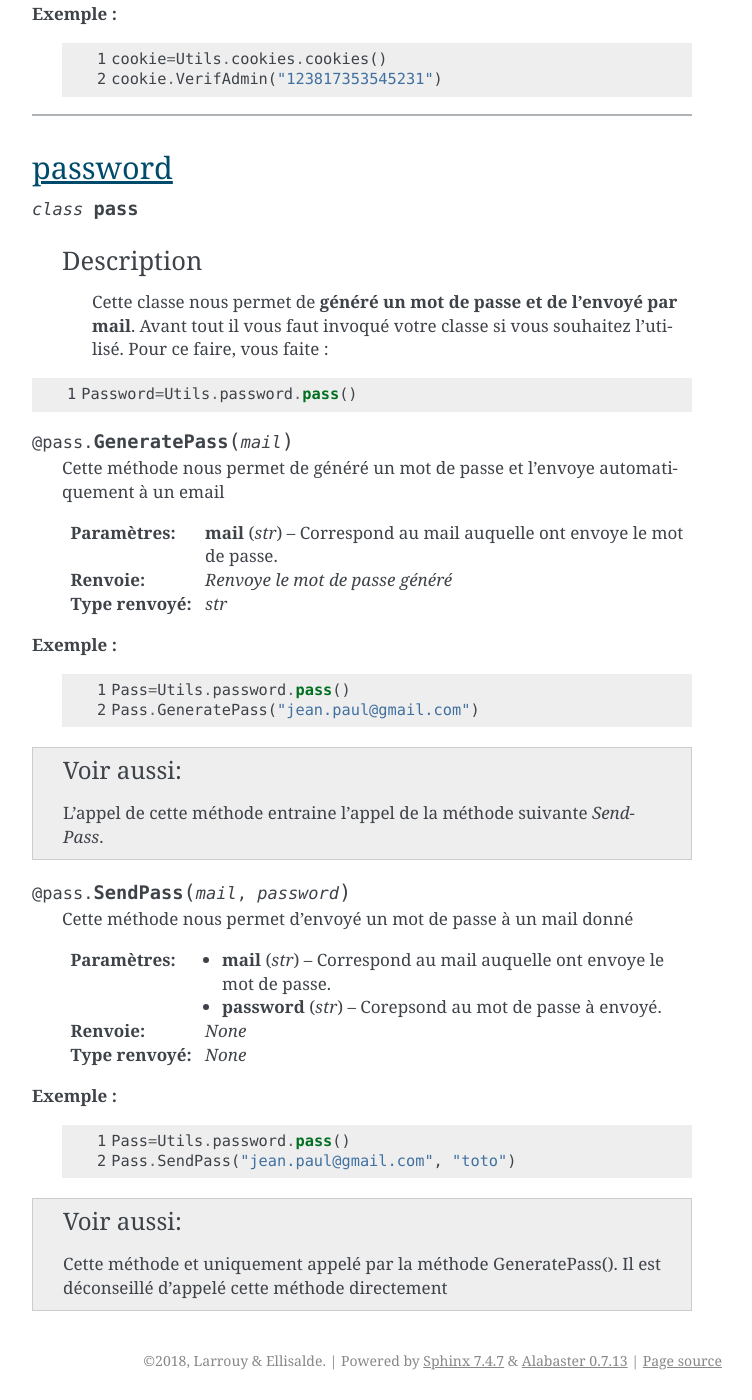
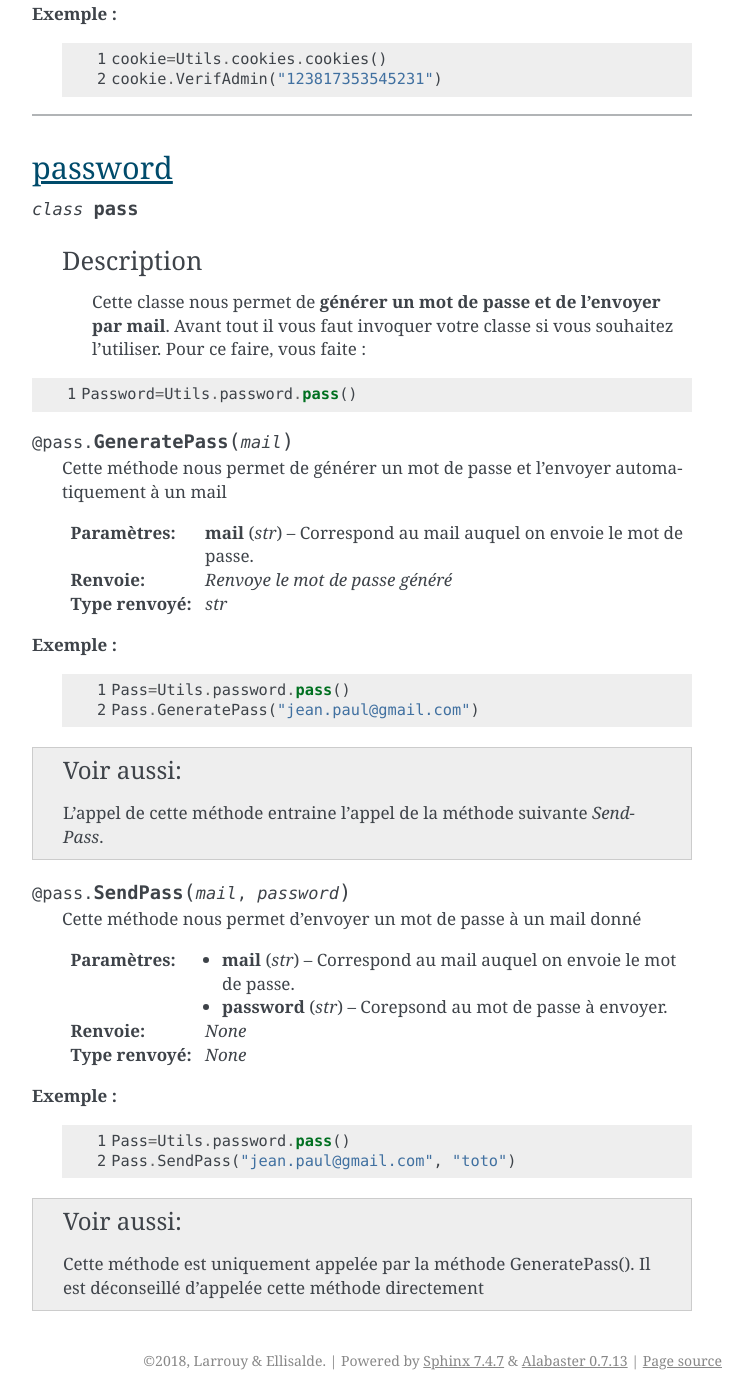
Before and after one commit to soldatroket/ProjetHacking, a Sphinx documentation site: the page built from Documentation/classe.rst, in a window 1280 px wide and 1400 px high, scrolled down 10776 px. Shown: the whole window, without its empty margins (388-1140 px from the left). Built offline with Sphinx 7.4.7, drawn with Linux system fonts in a browser that asks for light colours; some of the changed text lies outside the part shown.

Commit message:
Update classe.rst

```diff
--- a/Documentation/classe.rst
+++ b/Documentation/classe.rst
@@ -14,7 +14,7 @@ LdapTest
    +++++++++++
 
        Cette classe nous permet de **manipuler l'annuaire Ldap**.
-       Avant tout il vous faut invoqué la classe si vous souhaitez l'utilisé.
+       Avant tout il vous faut invoquer la classe si vous souhaitez l'utiliser.
        Pour ce faire, vous faite :
 
 .. code-block:: python
@@ -26,7 +26,7 @@ LdapTest
 
 .. decoratormethod:: LdapTest.Connection(dn,mdp)
 
-   Cette méthode est utilisé uniquement par le script ldapp.py lui même.
+   Cette méthode est utilisée uniquement par le script ldapp.py lui même.
    Elle permet d'initialisé une connection avec un annuaire Ldap et retourne un objet **LdapObject**
 
    :param str dn: DN de connexion
@@ -45,7 +45,7 @@ LdapTest
 
 .. decoratormethod:: LdapTest.Search(baseDN, searchScope, retrieveAttributes, searchFilter, MultResult, returnDN)
 
-   Cette méthode est utilisé pour réaliser des recherches dans l'annuaire Ldap.
+   Cette méthode est utilisée pour réaliser des recherches dans l'annuaire Ldap.
 
    :param str baseDN: DN de base d'ou l'ont souhaite réaliser la recherche
    :param str searchScope: Paramétre de recherche Ldap, peut valoir : LDAP.SCOPE_BASE, LDAP.SCOPE_SUBTREE, LDAP.SCOPE_CHILDREN
@@ -56,7 +56,7 @@ LdapTest
    :return: Un tableau ou une chaine de caractére
    :rtype: list(str) or str
 
-.. warning:: Pour pouvoir utilisé les paramétres de recherches Ldap, vous devez tout d'abord importé le module **ldap**
+.. warning:: Pour pouvoir utiliser les paramétres de recherches Ldap, vous devez tout d'abord importé le module **ldap**
 
 **Exemple :**
 
@@ -68,7 +68,7 @@ LdapTest
 
 .. decoratormethod:: LdapTest.AddMember(cn, sn, mail, DNiut, employee, password)
 
-   Cette méthode est utilisé pour ajouté un membre dans dans l'annuaire Ldap sous le noeud *ou=people,o=concours*.
+   Cette méthode est utilisée pour ajouter un membre dans dans l'annuaire Ldap sous le noeud *ou=people,o=concours*.
 
    :param str cn: Correspond au pseudonyme du membre.
    :param str sn: Correspond au second pseudonyme du membre.
@@ -89,7 +89,7 @@ LdapTest
 
 .. decoratormethod:: LdapTest.DelMember(dn)
 
-   Cette méthode est utilisé pour supprimé un membre de l'annuaire Ldap
+   Cette méthode est utilisée pour supprimé un membre de l'annuaire Ldap
 
    :param str dn: Correspond au DN du membre à supprimé.
    :return: *None*
@@ -105,7 +105,7 @@ LdapTest
 
 .. decoratormethod:: LdapTest.AddGroup(teamName, members, dnIUT, owner)
 
-   Cette méthode est utilisé pour ajouté une équipe dans l'annuaire Ldap.
+   Cette méthode est utilisée pour ajouter une équipe dans l'annuaire Ldap.
 
    :param str teamName: Correspond au nom de l'équipe.
    :param list(str) members: Correspond à un tableau qui contient le pseudonyme de tout les membres de l'équipe.
@@ -124,7 +124,7 @@ LdapTest
 
 .. decoratormethod:: LdapTest.ModifyGroup(DNiut ,TeamName, NewTeamName, NewMember)
 
-   Cette méthode est utilisé pour modifié une équipe dans l'annuaire Ldap.
+   Cette méthode est utilisée pour modifié une équipe dans l'annuaire Ldap.
 
    :param str DNiut: Correspond au DN de l'iut responsable de l'équipe.
    :param str TeamName: Correspond au nom actuel de l'équipe.
@@ -143,11 +143,11 @@ LdapTest
 
 .. decoratormethod:: LdapTest.Compare(dn, attr, value)
 
-   Cette méthode est utilisé pour comparé l'annuaire Ldap.
+   Cette méthode est utilisée pour comparé l'annuaire Ldap.
 
    :param str dn: Correspond au DN de l'objet qui contient l'attribut que vous souaitez comparé.
    :param str attr : Correspond à l'attribut à comparé.
-   :param str value: Contient la valeur qui vas être utilisé pour la comparaison.
+   :param str value: Contient la valeur qui va être utiliser pour la comparaison.
    :return: Retourne un boolean qui correpsond au résulat de la comparaison. *True = Comparaison vérifié*
    :rtype: *bool*
 
@@ -161,9 +161,9 @@ LdapTest
 
 .. decoratormethod:: LdapTest.AddScore(value, DNteam)
 
-   Cette méthode est utilisé pour rajouté un score à une équipe de l'annuaire Ldap.
+   Cette méthode est utilisée pour rajouté un score à une équipe de l'annuaire Ldap.
 
-   :param int value: Correspond au nombre de points que l'ont souhaite rajouté à l'équipe.
+   :param int value: Correspond au nombre de points que l'on souhaite rajouter à l'équipe.
    :param str DNteam: Correspond au DN de l'équipe.
    :return: *None*
    :rtype: *None*
@@ -178,7 +178,7 @@ LdapTest
 
 .. decoratormethod:: LdapTest.Modify(cn, attr, value)
 
-   Cette méthode nous permet de modifié un attribut d'un membre
+   Cette méthode nous permet de modifier un attribut d'un membre
 
    :param str cn: Pseudonyme du membre à modifié.
    :param str attr: Nom de l'attribut à modifié.
@@ -216,7 +216,7 @@ SqlTest
    +++++++++++
 
        Cette classe nous permet de **manipulé la base mySQL**.
-       Avant tout il vous faut invoqué votre classe si vous souhaitez l'utilisé.
+       Avant tout il vous faut invoquer votre classe si vous souhaitez l'utilisé.
        Pour ce faire, vous faite :
 
 .. code-block:: python
@@ -284,7 +284,7 @@ SqlTest
 
    Cette méthode permet d'ajouté une entrée dans la base mySQL.
 
-   :param str table: Correspond à la table dans laquel ont souhaite rajouté une entrée.
+   :param str table: Correspond à la table dans laquel on souhaite rajouter une entrée.
    :param str attr: Correspond au nom de l'attribut auquel ont rajoute l'entrée. Peut être multiple en les espaçant d'une virgule
    :param tuple value: Correspond à la valeur de l'attribut. Doit être dans un tuple et dans le même ordre que les attributs de la variable attr
    :return: *Retourne le résultat sous forme de tableau*
@@ -303,10 +303,10 @@ SqlTest
 
    Cette méthode permet de mettre à jour une entrée dans la base mySQL.
 
-   :param str table: Correspond à la table dans laquel ont souhaite mettre à jour l'entrée.
-   :param tuple attr: Correspond au nom de l'attribut auquel ont rajoute l'entrée doit ce trouvé dans un tuple et peut donc être multiple.
+   :param str table: Correspond à la table dans laquel on souhaite mettre à jour l'entrée.
+   :param tuple attr: Correspond au nom de l'attribut auquel on rajoute l'entrée doit se trouver dans un tuple et peut donc être multiple.
    :param tuple value: Correspond à la valeur de l'attribut il doit aussi être dans un tuple et dans le même ordre que la variable attr.
-   :param tuple where: Correspond à la condition de la ligne à laquel ont souhaite modifié l'entrée. Doit ce trouvé dan sun tuple. Le premier élément correspond à l'attribut. Et le deuxième élément à la valeur que doit être égal l'attribut.
+   :param tuple where: Correspond à la condition de la ligne à laquel on souhaite modifié l'entrée. Doit ce trouvé dans un tuple. Le premier élément correspond à l'attribut. Et le deuxième élément à la valeur que doit être égal l'attribut.
    :return: *None*
    :rtype: *None*
 
@@ -323,7 +323,7 @@ SqlTest
 
    Cette méthode permet de supprimé une entrée dans la base mySQL.
 
-   :param str table: Correspond à la table dans laquel ont souhaite supprimé l'entrée.
+   :param str table: Correspond à la table dans laquel on souhaite supprimé l'entrée.
    :param str attr: Correspond au nom de l'attribut qui qui correpsond à la condition de suppression.
    :param str value: Correspond à la valeur dont la variable attr doit être égal pour supprimé l'entrée.
    :return: *None*
@@ -433,8 +433,8 @@ cookies
    +++++++++++
 
        Cette classe nous permet de **d'écrire et de lire des cookies** dans un navigateur.
-       Avant tout il vous faut invoqué la classe si vous souhaitez l'utilisé.
-       Pour ce faire, vous faite :
+       Avant tout il vous faut invoquer la classe si vous souhaitez l'utilisé.
+       Pour ce faire, vous faites :
 
 .. code-block:: python
    :linenos:
@@ -533,8 +533,8 @@ password
    Description
    +++++++++++
 
-       Cette classe nous permet de **généré un mot de passe et de l'envoyé par mail**.
-       Avant tout il vous faut invoqué votre classe si vous souhaitez l'utilisé.
+       Cette classe nous permet de **générer un mot de passe et de l'envoyer par mail**.
+       Avant tout il vous faut invoquer votre classe si vous souhaitez l'utiliser.
        Pour ce faire, vous faite :
 
 .. code-block:: python
@@ -544,9 +544,9 @@ password
 
 .. decoratormethod:: pass.GeneratePass(mail)
 
-   Cette méthode nous permet de généré un mot de passe et l'envoye automatiquement à un email
+   Cette méthode nous permet de générer un mot de passe et l'envoyer automatiquement à un mail
 
-   :param str mail: Correspond au mail auquelle ont envoye le mot de passe.
+   :param str mail: Correspond au mail auquel on envoie le mot de passe.
    :return: *Renvoye le mot de passe généré*
    :rtype: *str*
 
@@ -562,10 +562,10 @@ password
 
 .. decoratormethod:: pass.SendPass(mail, password)
 
-   Cette méthode nous permet d'envoyé un mot de passe à un mail donné
+   Cette méthode nous permet d'envoyer un mot de passe à un mail donné
 
-   :param str mail: Correspond au mail auquelle ont envoye le mot de passe.
-   :param str password: Corepsond au mot de passe à envoyé.
+   :param str mail: Correspond au mail auquel on envoie le mot de passe.
+   :param str password: Corepsond au mot de passe à envoyer.
    :return: *None*
    :rtype: *None*
 
@@ -577,4 +577,4 @@ password
       Pass=Utils.password.pass()
       Pass.SendPass("jean.paul@gmail.com", "toto")
 
-.. seealso:: Cette méthode et uniquement appelé par la méthode GeneratePass(). Il est déconseillé d'appelé cette méthode directement
+.. seealso:: Cette méthode est uniquement appelée par la méthode GeneratePass(). Il est déconseillé d'appelée cette méthode directement
```
Also changed, not shown: other parts of Documentation/classe.rst (+10 -10 lines).
